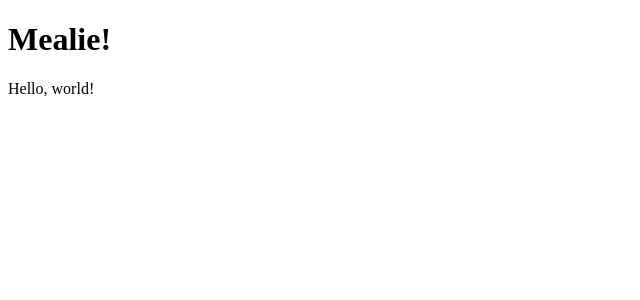
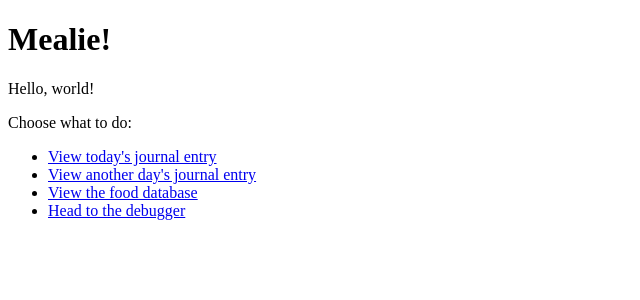
Before and after one commit to alanb33/Mealie, a Django app: page /mealie/ in a window 1280 px wide. Shown: the top 300 px of the page, without its empty margins (0-640 px from the left). Run offline with Django 5.2, Linux system fonts and the light colour scheme.

Commit message:
Added debugger page

```diff
--- /dev/null
+++ b/Mealie/MealieApp/templates/MealieApp/debugger.html
@@ -0,0 +1,6 @@
+{% extends "MealieApp/layout.html" %}
+{% block body %}
+    <h1>{{ title }}</h1>
+    <p>Hello, world!</p>
+    <p>This is the debugger.</p>
+{% endblock %}
--- a/Mealie/MealieApp/templates/MealieApp/index.html
+++ b/Mealie/MealieApp/templates/MealieApp/index.html
@@ -2,4 +2,11 @@
 {% block body %}
     <h1>{{ title }}</h1>
     <p>Hello, world!</p>
+    <p>Choose what to do:</p>
+    <ul>
+        <li><a href="{% url 'Mealie:index' %}">View today's journal entry</a></li>
+        <li><a href="{% url 'Mealie:index' %}">View another day's journal entry</a></li>
+        <li><a href="{% url 'Mealie:index' %}">View the food database</a></li>
+        <li><a href="{% url 'Mealie:debugger' %}">Head to the debugger</a></li>
+    </ul>
 {% endblock %}
--- a/Mealie/MealieApp/urls.py
+++ b/Mealie/MealieApp/urls.py
@@ -4,4 +4,5 @@ from . import views
 app_name = "Mealie"
 urlpatterns = [
     path("", views.index, name="index"),
+    path("debugger/", views.debugger, name="debugger")
 ]
--- a/Mealie/MealieApp/views.py
+++ b/Mealie/MealieApp/views.py
@@ -7,3 +7,9 @@ def index(request):
     {
         "title": "Mealie!",
     })
+
+def debugger(request):
+    return render(request, "Mealieapp/debugger.html",
+    {
+        "title": "Debugger Page",
+    })
```
